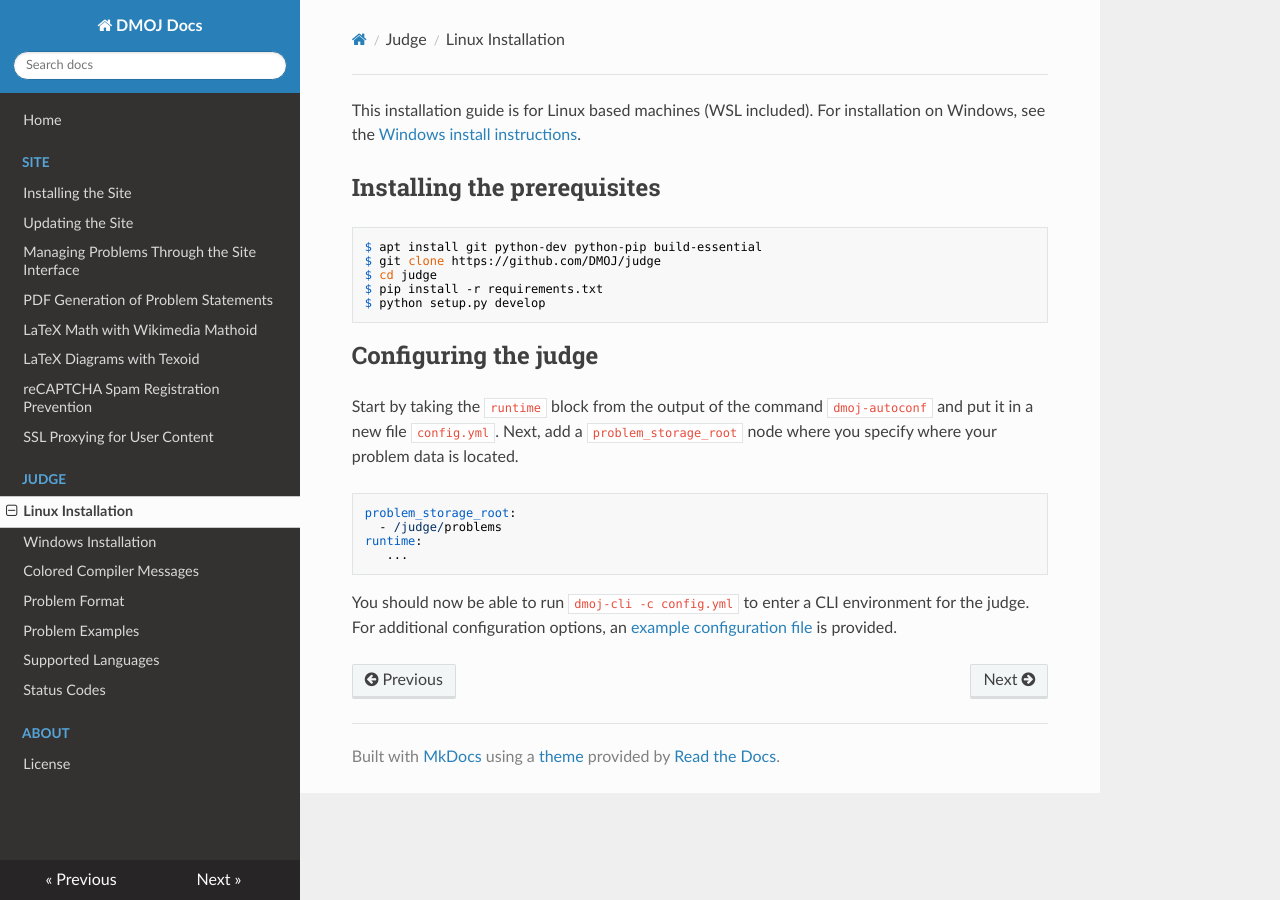
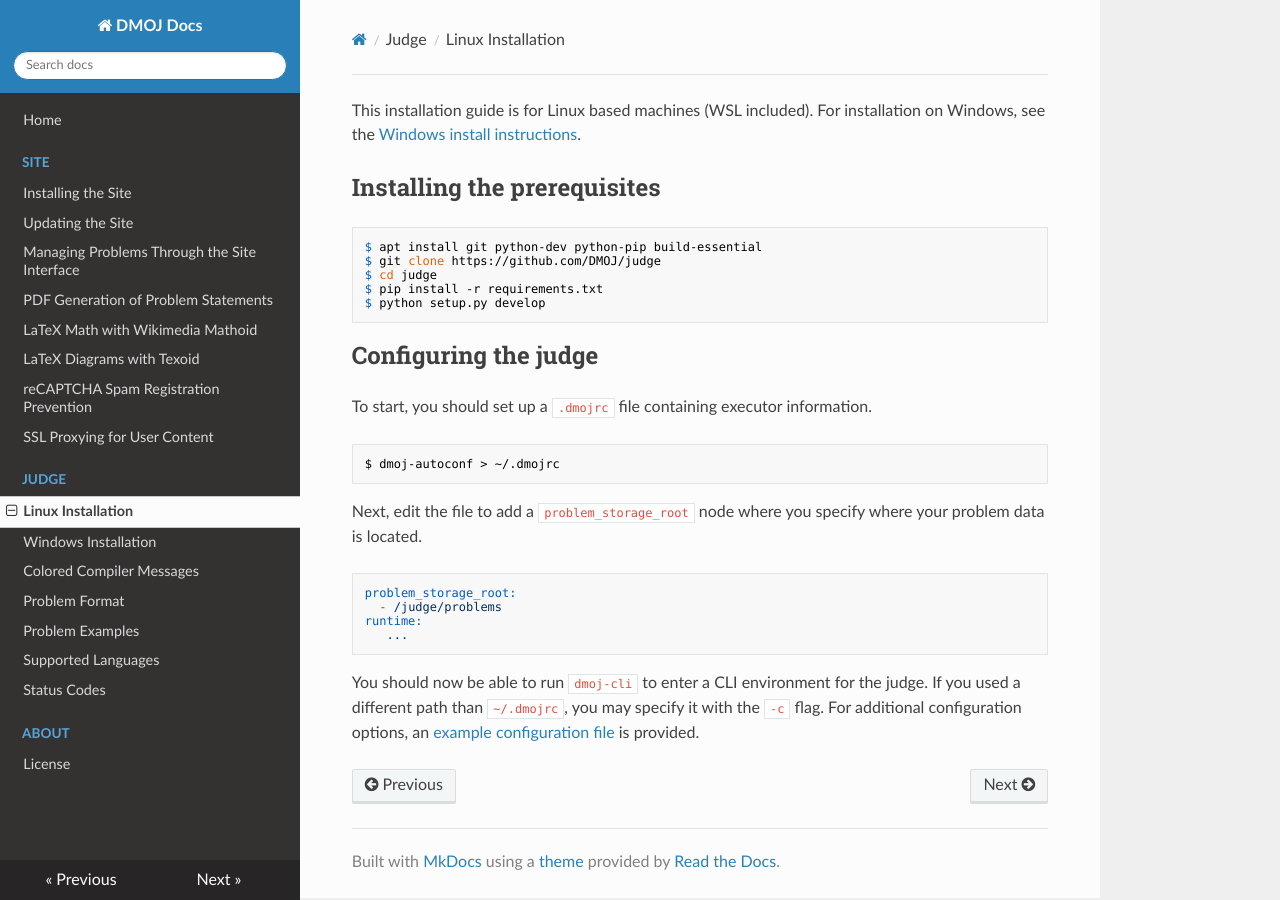
Before and after one commit to DMOJ/docs, an MkDocs documentation site: the page built from docs/judge/linux_installation.md, in a window 1280 px wide. Built offline with MkDocs 1.6.1, drawn with Linux system fonts in a browser that asks for light colours; nearby versions of some CDN libraries; old or Windows-style settings are respelled for this version of MkDocs.

Commit message:
Add docs for ~/.dmojrc; DMOJ/judge#330

````diff
--- a/docs/judge/linux_installation.md
+++ b/docs/judge/linux_installation.md
@@ -12,13 +12,19 @@ $ python setup.py develop
 
 ## Configuring the judge
 
-Start by taking the `runtime` block from the output of the command `dmoj-autoconf` and put it in a new file `config.yml`. Next, add a `problem_storage_root` node where you specify where your problem data is located.
+To start, you should set up a `.dmojrc` file containing executor information.
 
+```bash
+$ dmoj-autoconf > ~/.dmojrc
 ```
+
+Next, edit the file to add a `problem_storage_root` node where you specify where your problem data is located.
+
+```yaml
 problem_storage_root:
   - /judge/problems
 runtime:
    ...
 ```
 
-You should now be able to run `dmoj-cli -c config.yml` to enter a CLI environment for the judge. For additional configuration options, an [example configuration file](https://github.com/DMOJ/docs/blob/master/sample_files/judge_conf.yml) is provided.
+You should now be able to run `dmoj-cli` to enter a CLI environment for the judge. If you used a different path than `~/.dmojrc`, you may specify it with the `-c` flag. For additional configuration options, an [example configuration file](https://github.com/DMOJ/docs/blob/master/sample_files/judge_conf.yml) is provided.
````
